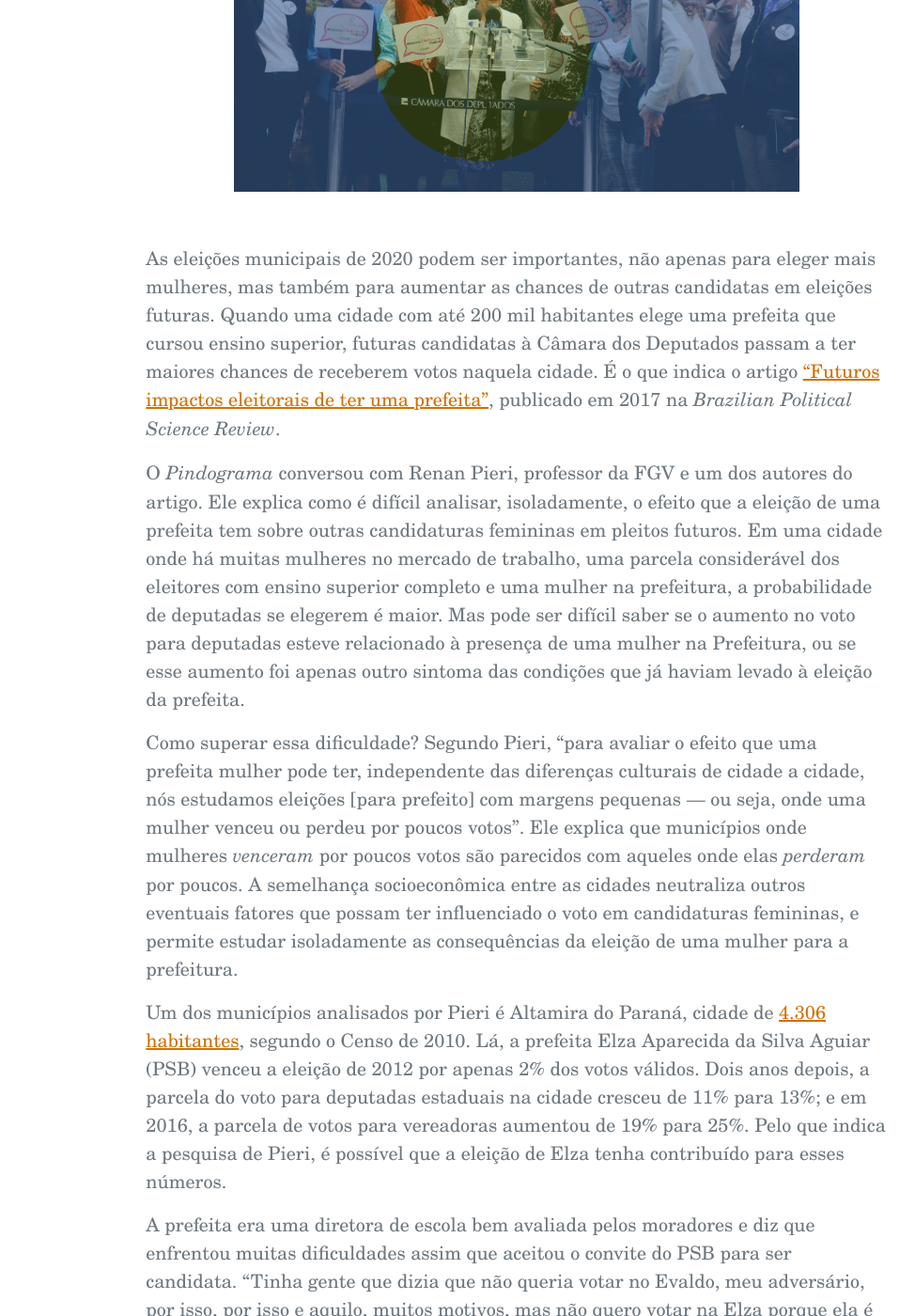
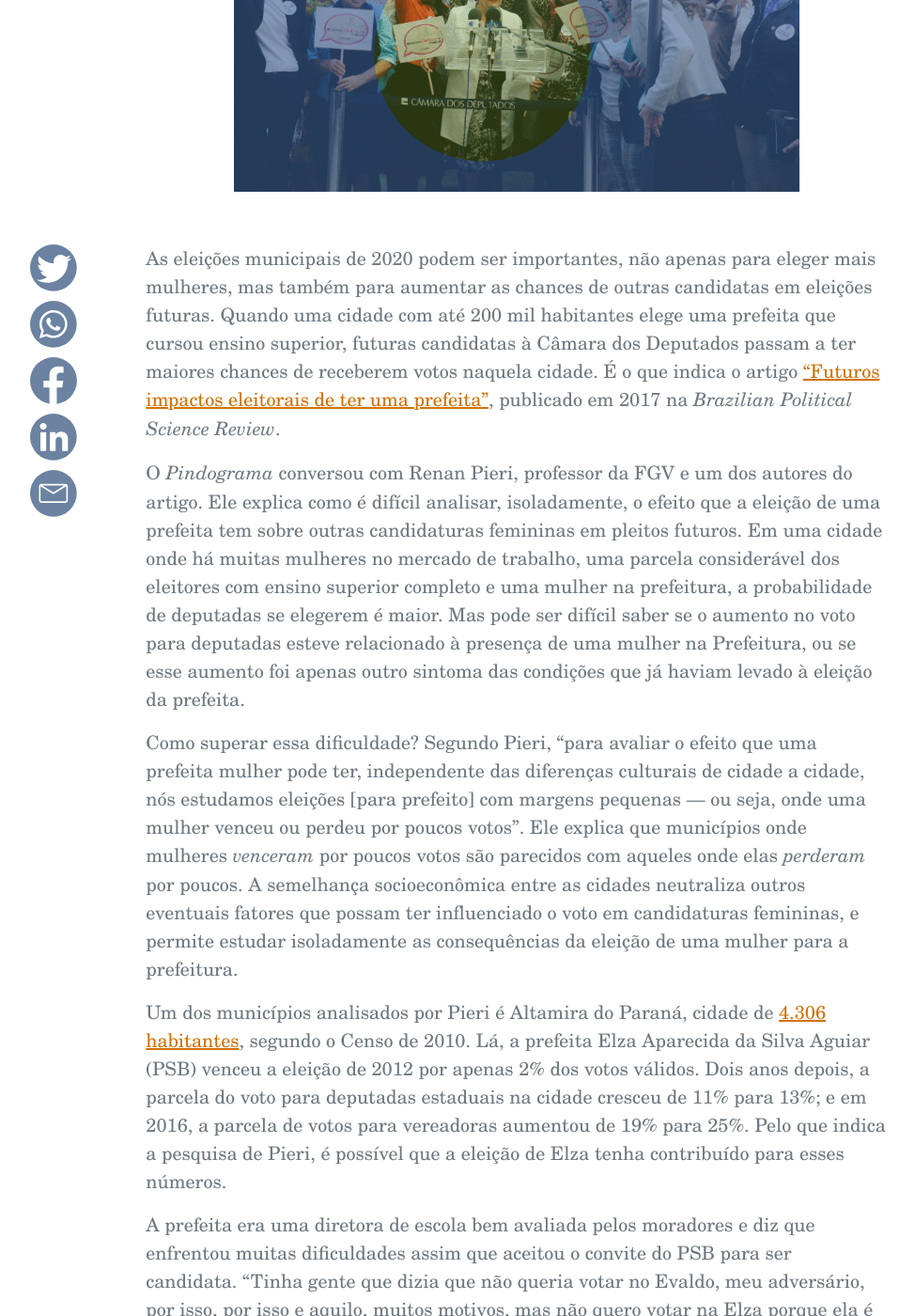
Before and after one commit to pindograma/pindograma.github.io, a Jekyll site: the page built from _posts/2020-09-16-prefeitas.md, in a window 1280 px wide and 1400 px high, scrolled down 651 px. Shown: the whole window at 94% size, without its empty margins (90-1064 px from the left). Built offline with Jekyll 4.4.1, drawn with Linux system fonts in a browser that asks for light colours.

Commit message:
website: add sharing buttons

```diff
--- a/_layouts/post.html
+++ b/_layouts/post.html
@@ -22,7 +22,16 @@ layout: default
         </div>
       </div>
       <div class="row mt-2 px-5">
-        <div class="col-2"></div>
+        <div class="col-2">
+          <div class="sticky-top d-flex flex-column justify-content-center align-items-center pt-5">
+            <a href="https://twitter.com/intent/tweet?counturl=https%3A%2F%2Fpindograma.com.br{{ page.url | url_encode }}&text={{ page.title | url_encode }}&url=https%3A%2F%2Fpindograma.com.br{{ page.url | url_encode }}"><img class="share-img" src="/assets/images/twt_share.svg" /></a>
+            <a href="whatsapp://send?text={{ page.title | url_encode }}: {{ page.url | url_encode }}"><img class="share-img" src="/assets/images/whatsapp_share.svg" /></a>
+            <a href="https://facebook.com/sharer/sharer.php?text={{ page.title | url_encode }}&u=https%3A%2F%2Fpindograma.com.br{{ page.url | url_encode }}"><img class="share-img" src="/assets/images/fb_share.svg" /></a>
+            <a href="https://linkedin.com/shareArticle?mini=true&title={{ page.title | url_encode }}&url=https://pindograma.com.br{{ page.url }}&source=pindograma.com.br"><img class="share-img" src="/assets/images/linkedin_share.svg" /></a>
+            <a href="mailto:?subject=Artigo do Pindograma&body={{ page.title }}: https://pindograma.com.br{{ page.url }}"><img class="share-img" src="/assets/images/email_share.svg" /></a>
+          </div>
+        </div>
+
         <div class="col-8">
           <div class="row my-5 article-text">
             {{ content }}
@@ -78,6 +87,16 @@ layout: default
           <div class="row">
             <p class="col-7 blue underauthor mb-1 mobile-pheight"><small>POR {{ author.name | upcase }}</small></p>
             <p class="col-5 blue text-right underauthor mb-1 mobile-pheight"><small>{{ page.date | date: "%d/%m/%Y" }}</small></p>
+          </div>
+
+          <div class="row">
+            <div class="px-3 sticky-top d-flex flex-row justify-content-between align-items-between pb-1">
+              <a href="https://twitter.com/intent/tweet?counturl=https%3A%2F%2Fpindograma.com.br{{ page.url | url_encode }}&text={{ page.title | url_encode }}&url=https%3A%2F%2Fpindograma.com.br{{ page.url | url_encode }}"><img class="share-img-mobile" src="/assets/images/twt_share.svg" /></a>
+              <a href="whatsapp://send?text={{ page.title | url_encode }}: {{ page.url | url_encode }}"><img class="share-img-mobile" src="/assets/images/whatsapp_share.svg" /></a>
+              <a href="https://facebook.com/sharer/sharer.php?text={{ page.title | url_encode }}&u=https%3A%2F%2Fpindograma.com.br{{ page.url | url_encode }}"><img class="share-img-mobile" src="/assets/images/fb_share.svg" /></a>
+              <a href="https://linkedin.com/shareArticle?mini=true&title={{ page.title | url_encode }}&url=https://pindograma.com.br{{ page.url }}&source=pindograma.com.br"><img class="share-img-mobile" src="/assets/images/linkedin_share.svg" /></a>
+              <a href="mailto:?subject=Artigo do Pindograma&body={{ page.title }}: https://pindograma.com.br{{ page.url }}"><img class="share-img-mobile" src="/assets/images/email_share.svg" /></a>
+            </div>
           </div>
         </div>
 
--- a/assets/css/theme.css
+++ b/assets/css/theme.css
@@ -264,6 +264,18 @@ header hr {
 
 .mobile-main-menu li {
   flex: 1 1 0;
+}
+
+.share-img {
+  width: 60px;
+  height: 60px;
+  padding-bottom: 10px;
+}
+
+.share-img-mobile {
+  width: 30px;
+  height: 30px;
+  padding-right: 8px;
 }
 
 .bigtitle {
```
Also changed, not shown: assets/images/email_share.svg (added), assets/images/fb_share.svg (added), assets/images/linkedin_share.svg (added), assets/images/twt_share.svg (added), assets/images/whatsapp_share.svg (added).
